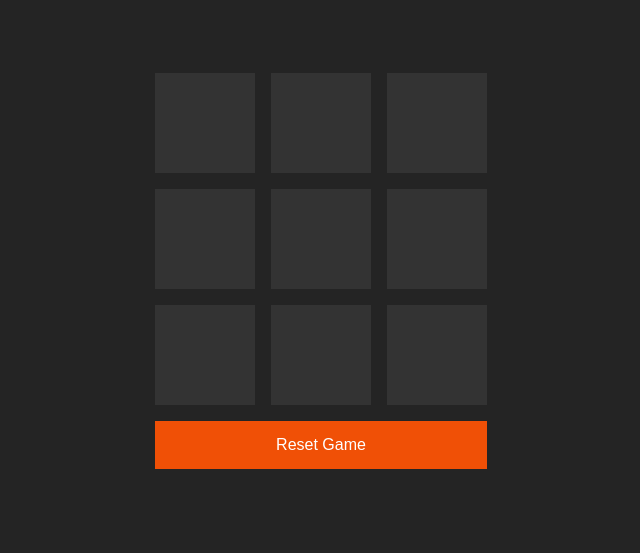
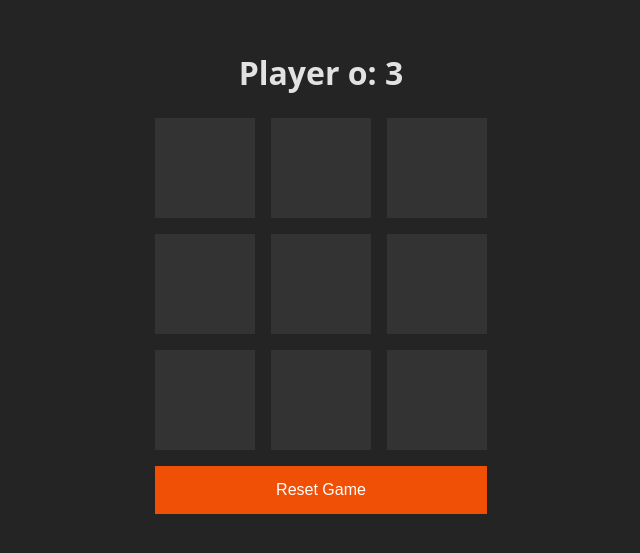
Before and after one commit to Adelblande/tic-tac-toe, a React (Vite) app: page / in a window 1280 px wide. Shown: the part 121-674 px from the top of the page, without its empty margins (319-959 px from the left). Built offline with nearby package versions, Linux system fonts and the light colour scheme.

Commit message:
feat: implement timer

```diff
--- a/src/App.jsx
+++ b/src/App.jsx
@@ -1,12 +1,15 @@
 import "./App.css";
 import { ResetButton } from "./components/index.js";
+import { Timer } from "./components/timer/index.jsx";
 import { useGame } from "./hooks/use-game";
 
 function App() {
-  const { game, message, handleClick, resetGame } = useGame();
+  const { game, message, player, handleClick, resetGame, setPlayer } =
+    useGame();
 
   return (
     <>
+      {!message && <Timer player={player} setPlayer={setPlayer} />}
       {message && <h1>{message}</h1>}
       <div className="board">
         {game.map((value, index) => {
--- /dev/null
+++ b/src/components/timer/index.jsx
@@ -0,0 +1,34 @@
+import { useState, useEffect } from "react";
+
+const TIME_LIMIT = 5;
+
+export function Timer({ player, setPlayer }) {
+  const [time, setTime] = useState(TIME_LIMIT);
+
+  useEffect(() => {
+    const timer = setInterval(() => {
+      setTime((state) => state - 1);
+    }, 1000);
+
+    return () => clearInterval(timer);
+  });
+
+  useEffect(() => {
+    if (time === 0) {
+      setTime(TIME_LIMIT);
+      setPlayer(player === "x" ? "o" : "x");
+    }
+  }, [time, player, setPlayer]);
+
+  useEffect(() => {
+    setTime(TIME_LIMIT);
+  }, [player]);
+
+  return (
+    <div className="timer">
+      <h1>
+        Player {player}: {time}
+      </h1>
+    </div>
+  );
+}
--- a/src/hooks/use-game.js
+++ b/src/hooks/use-game.js
@@ -44,9 +44,11 @@ export function useGame() {
 
   return {
     game,
+    player,
     winner,
     message,
     handleClick,
     resetGame,
+    setPlayer,
   };
 }
```
Also changed, not shown: 1 other file (tests, documents, lock files or other folders).
